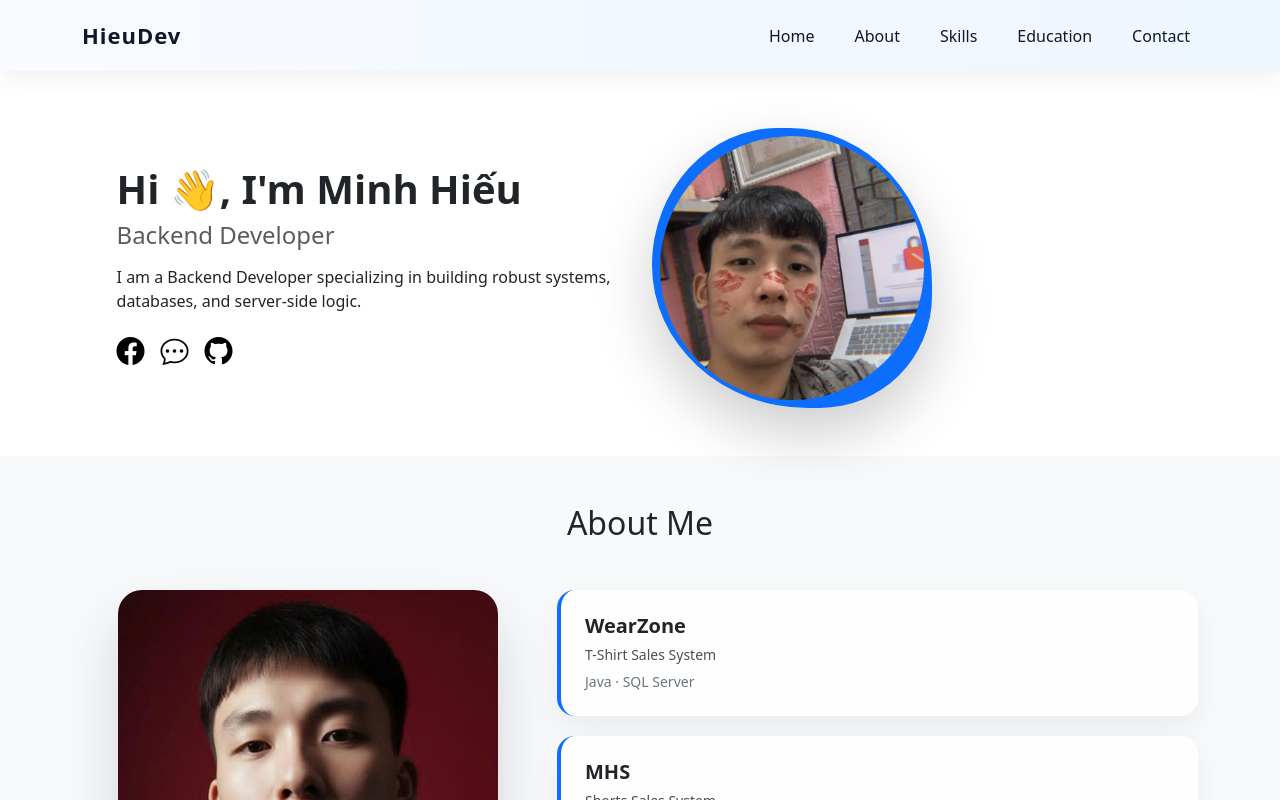
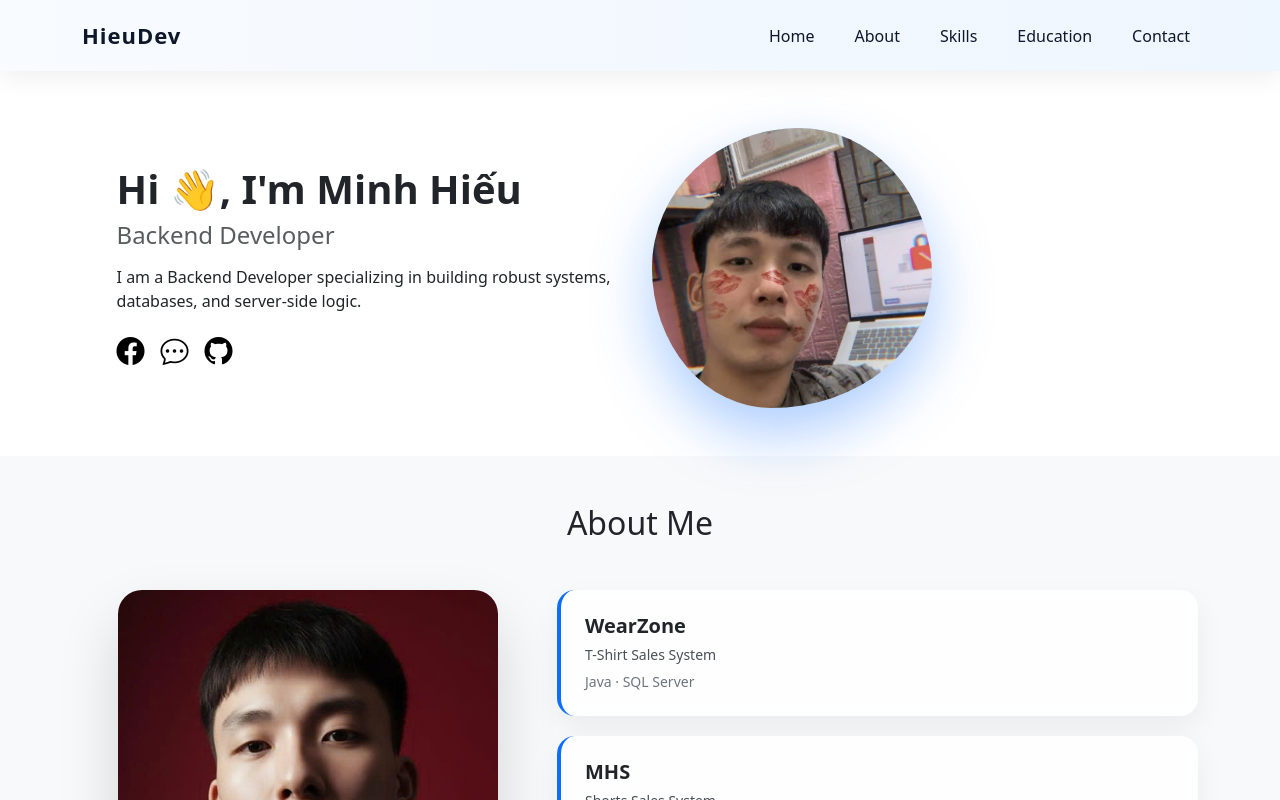
Before and after one commit to lanhmhieu8386/minhhieu-portfolio, a Vue app: page / in a window 1280 px wide. Shown: the top 800 px of the page. Built offline with nearby package versions, Linux system fonts and the light colour scheme.

Commit message:
update avatar

```diff
--- a/src/views/HomeView.vue
+++ b/src/views/HomeView.vue
@@ -524,28 +524,27 @@ SKILL -->
 .avatar-wave {
   width: 280px;
   height: 280px;
-  background: #0d6efd;
-  padding: 8px;
-
-  /* QUAN TRỌNG */
+  position: relative;
   overflow: hidden;
 
-  animation: wave 4s ease-in-out infinite;
+  animation: blob 8s ease-in-out infinite;
 
-  box-shadow: 0 25px 60px rgba(0, 0, 0, 0.2);
+  /* viền mờ nhẹ */
+  box-shadow: 0 0 0 1px rgba(13, 110, 253, 0.15),
+    0 18px 45px rgba(13, 110, 253, 0.25);
 }
-
+.avatar-wave {
+  box-shadow: inset 0 0 18px rgba(13, 110, 253, 0.25),
+    0 25px 60px rgba(13, 110, 253, 0.35);
+}
 .avatar-wave img {
   width: 100%;
   height: 100%;
   object-fit: cover;
-
-  /* KHÔNG TRÒN ĐỀU */
-  border-radius: 50%;
 }
 
 /* LƯỢN RÕ – BIÊN ĐỘ LỚN */
-@keyframes wave {
+/* @keyframes wave {
   0% {
     border-radius: 60% 40% 55% 45% / 60% 45% 55% 40%;
   }
@@ -558,8 +557,41 @@ SKILL -->
   100% {
     border-radius: 60% 40% 55% 45% / 60% 45% 55% 40%;
   }
+} */
+
+@keyframes blob {
+  0% {
+    border-radius: 42% 58% 55% 45% / 50% 40% 60% 50%;
+  }
+  25% {
+    border-radius: 55% 45% 40% 60% / 45% 55% 45% 55%;
+  }
+  50% {
+    border-radius: 60% 40% 55% 45% / 60% 45% 55% 40%;
+  }
+  75% {
+    border-radius: 45% 55% 60% 40% / 40% 60% 40% 60%;
+  }
+  100% {
+    border-radius: 42% 58% 55% 45% / 50% 40% 60% 50%;
+  }
 }
+.avatar-wave::after {
+  content: "";
+  position: absolute;
+  inset: -10px; /* lan rộng hơn */
+  border-radius: inherit;
 
+  background: radial-gradient(
+    circle at 30% 30%,
+    rgba(13, 110, 253, 0.45),
+    rgba(13, 110, 253, 0.15),
+    transparent 70%
+  );
+
+  filter: blur(22px); /* blur mạnh hơn */
+  z-index: -1;
+}
 .skills-section {
   background: #f8f9fa;
 }
```
